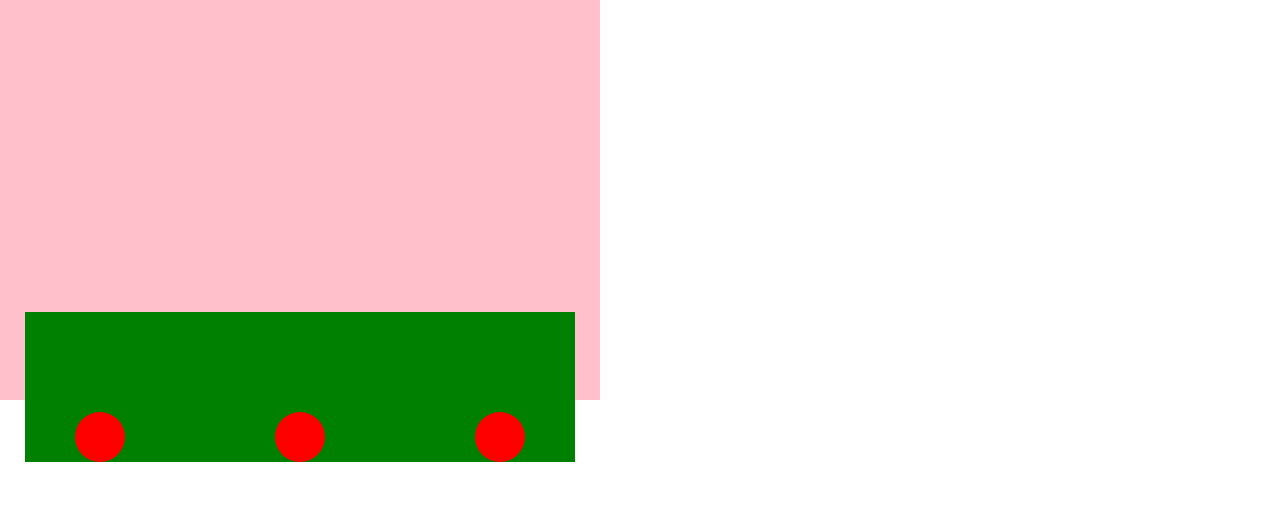
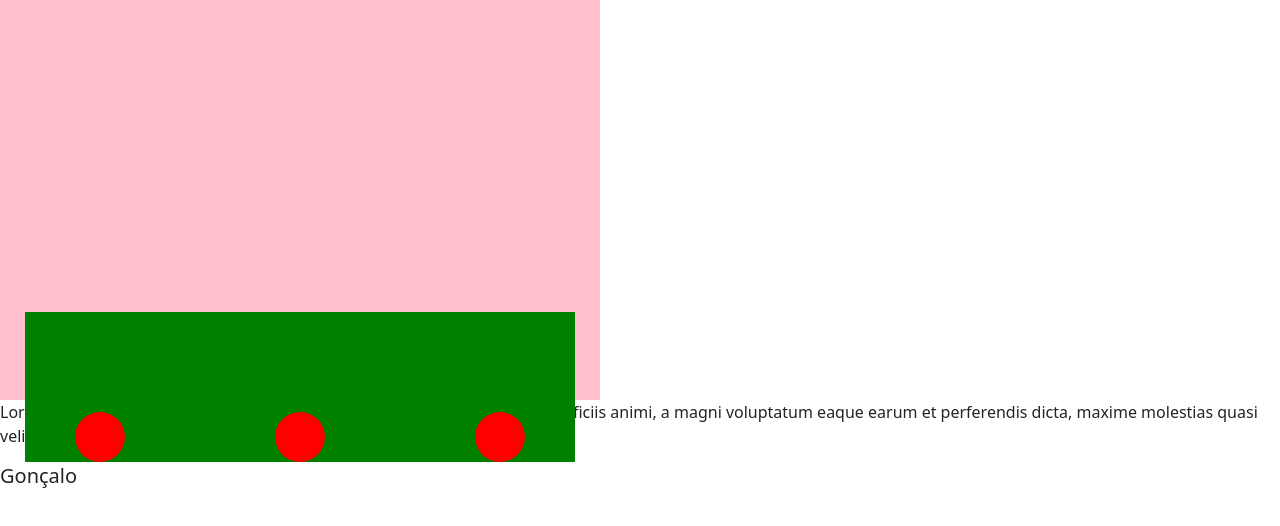
Before and after one commit to codemasterturma3/aula-css-bootstrap, a plain HTML site: page index.html in a window 1280 px wide. Drawn offline with nearby package versions, Linux system fonts and the light colour scheme.

Commit message:
footer goncalo

```diff
--- a/index.html
+++ b/index.html
@@ -23,5 +23,10 @@
             <div class="ball"></div>
         </div>
     </div>
+
+    <footer>
+        <p>Lorem ipsum dolor sit amet consectetur adipisicing elit. Perspiciatis atque officiis animi, a magni voluptatum eaque earum et perferendis dicta, maxime molestias quasi velit dolores fuga consectetur, iste porro sapiente.</p>
+        <h5>Gonçalo</h5>
+    </footer>
 </body>
 </html>
```
